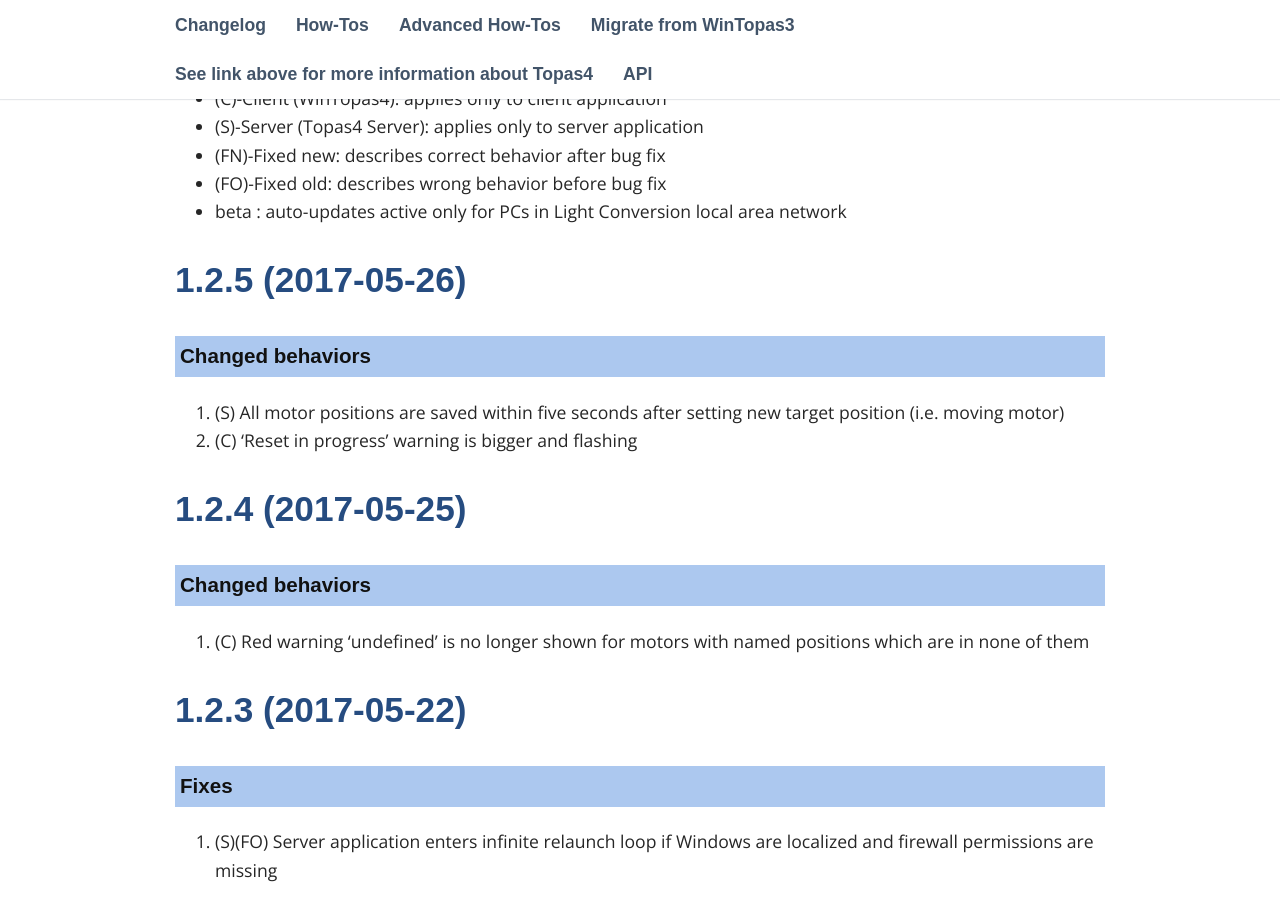
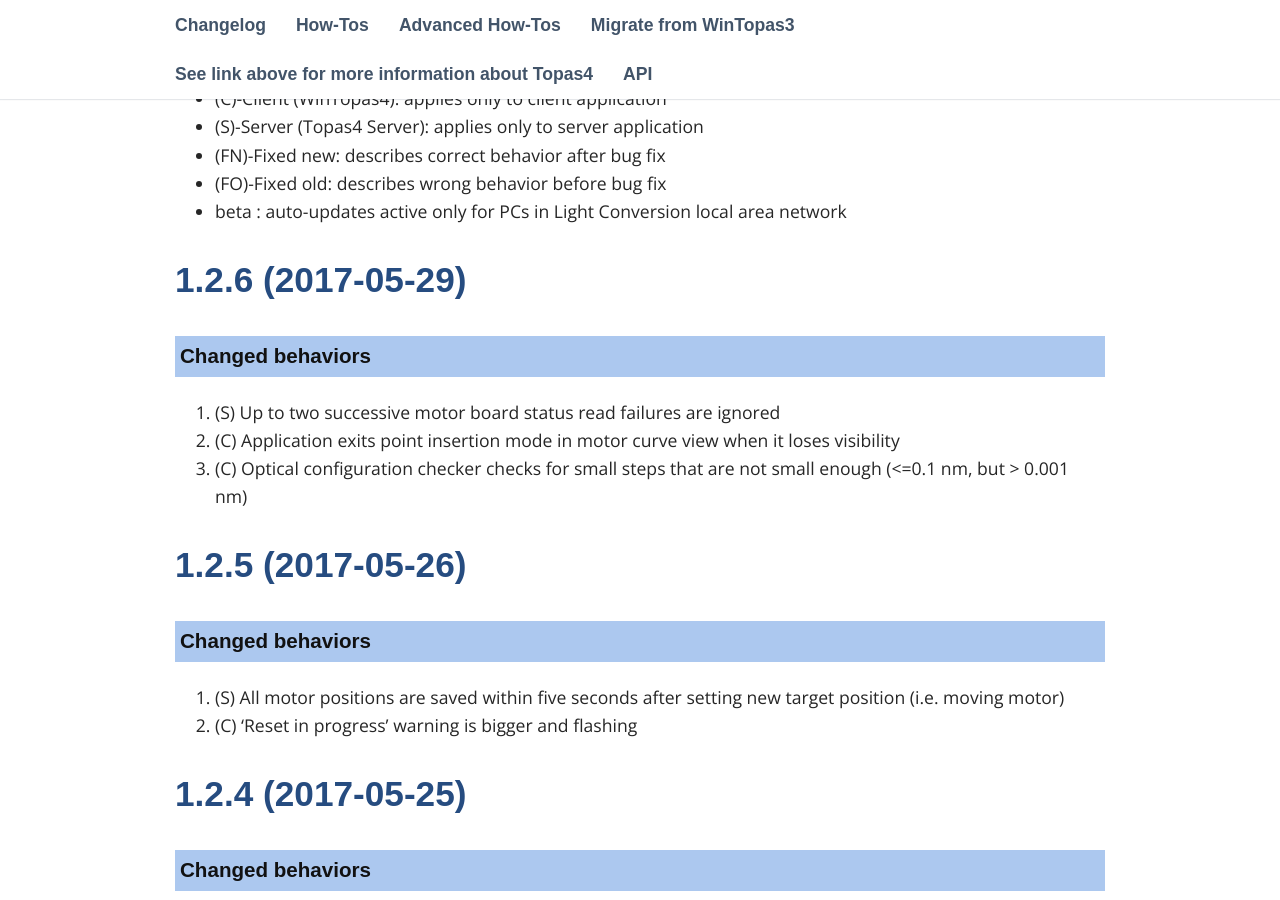
Before and after one commit to DomasM/Topas4InfoTemp00, a Jekyll site: the page built from _pages/03_changelog.md, in a window 1280 px wide and 900 px high, scrolled down 469 px. Built offline with Jekyll 4.4.1, drawn with Linux system fonts in a browser that asks for light colours; some web fonts are replaced; comment, search, counter and statistics services are not loaded.

Commit message:
1.2.6 release

```diff
--- a/_pages/03_changelog.md
+++ b/_pages/03_changelog.md
@@ -16,6 +16,16 @@
 * (FN)-Fixed new: describes correct behavior after bug fix
 * (FO)-Fixed old: describes wrong behavior before bug fix
 * beta : auto-updates active only for PCs in Light Conversion local area network
+
+
+
+## 1.2.6 (2017-05-29)
+
+### Changed behaviors
+
+1. (S)  Up to two successive motor board status read failures are ignored
+1. (C)  Application exits point insertion mode in motor curve view when it loses visibility
+1. (C)  Optical configuration checker checks for small steps that are not small enough (<=0.1 nm, but > 0.001 nm)
 
 
 
```
